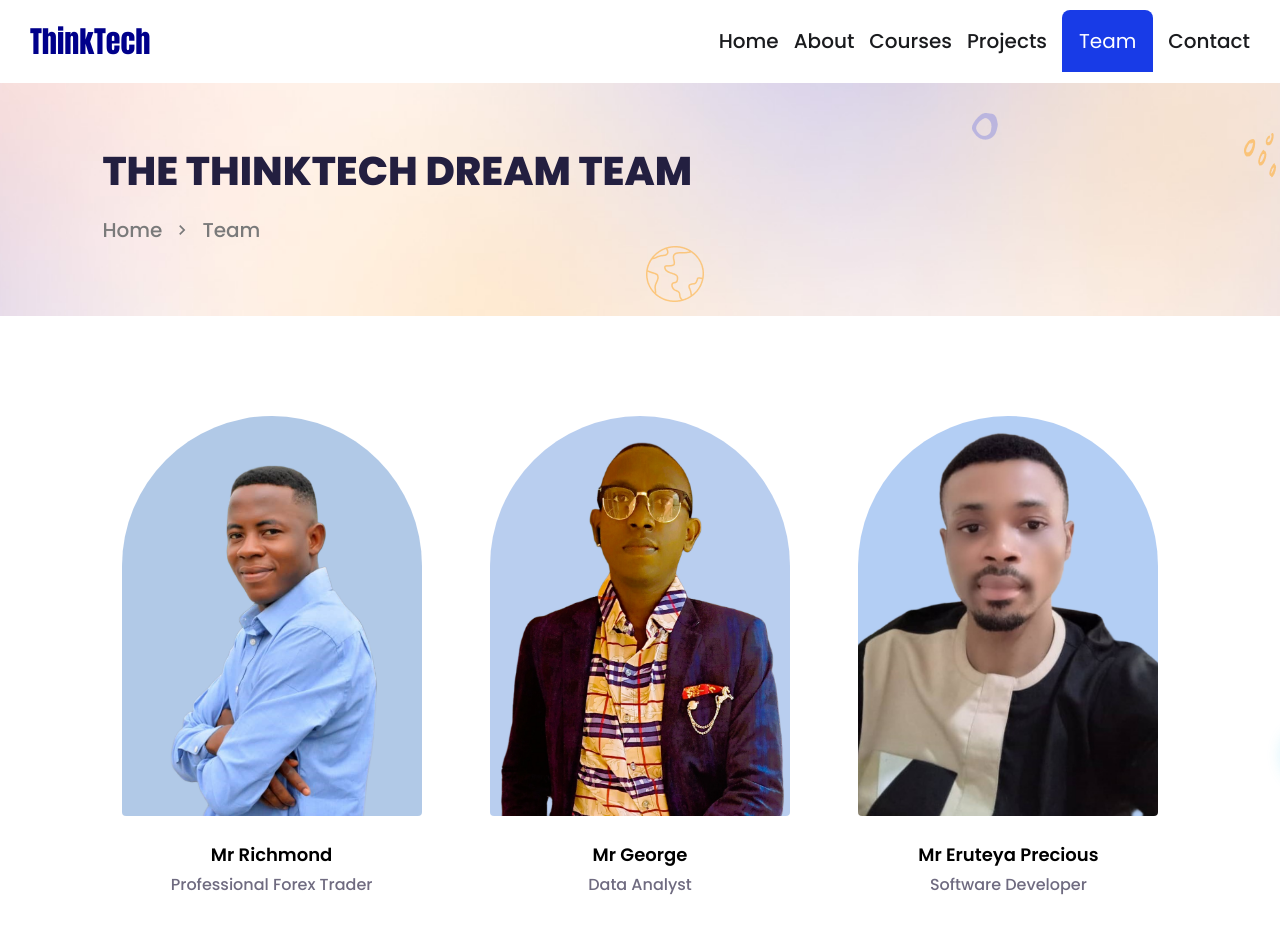
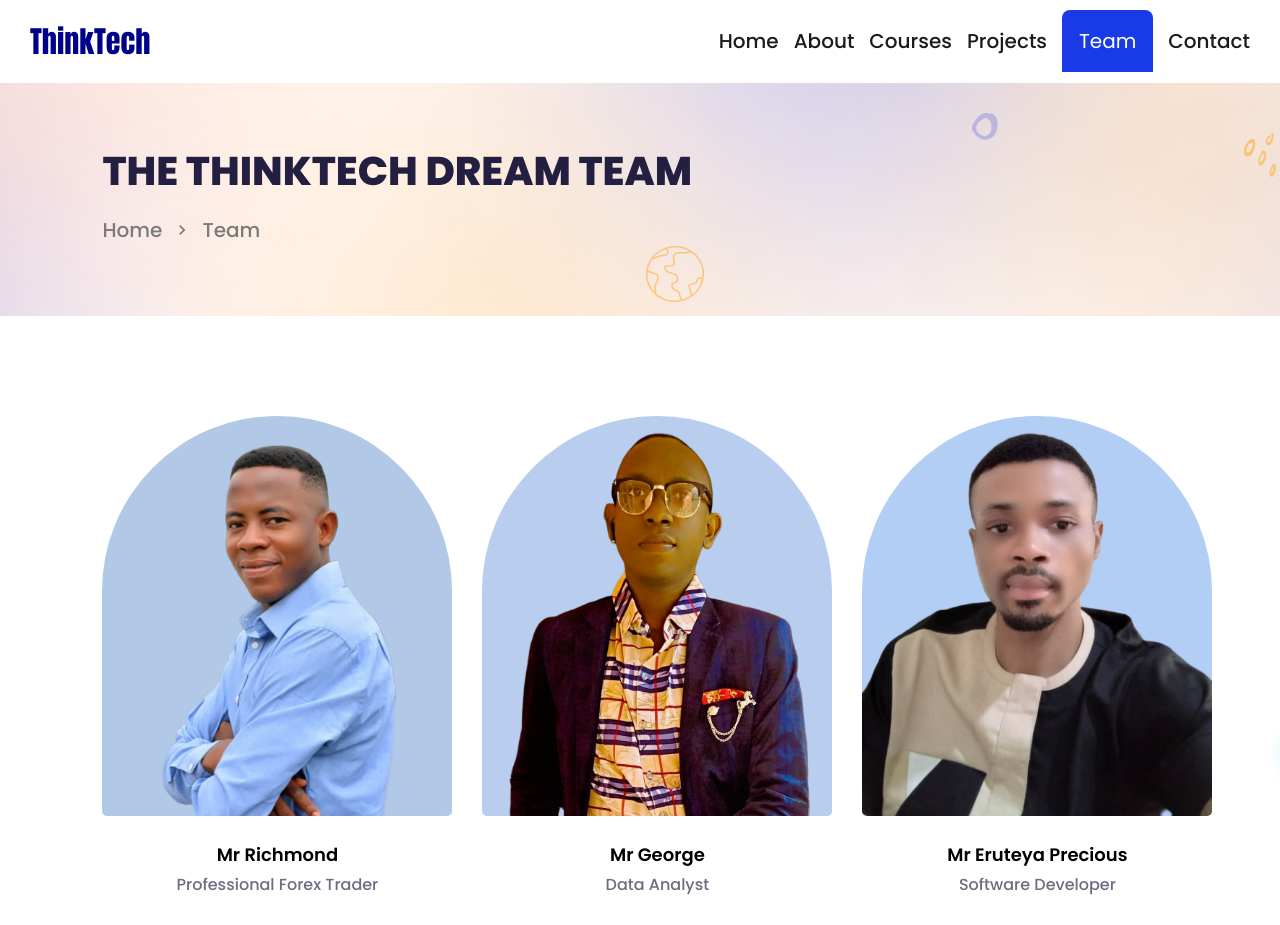
Before and after one commit to Klessy/Thinktech, a React (Vite) app: page /Team in a window 1280 px wide. Shown: the top 925 px of the page. Built offline with nearby package versions, Linux system fonts and the light colour scheme; a web font is replaced by a local one.

Commit message:
width readjusted to 350px

```diff
--- a/src/pages/about/about.css
+++ b/src/pages/about/about.css
@@ -508,7 +508,7 @@ ABOUT TEAM
   content: "";
   left: 0;
   top: 0;
-  width: 300px;
+  width: 350px;
   height: 100%;
   opacity: 0;
   transition: all 0.3s cubic-bezier(0.645, 0.045, 0.355, 1);
@@ -519,7 +519,7 @@ ABOUT TEAM
   position: absolute;
   z-index: 2;
   bottom: 40px;
-  width: 300px;
+  width: 350px;
   text-align: center;
 }
 
@@ -567,7 +567,7 @@ ABOUT TEAM
 }
 
 .team__img {
-  width: 300px;
+  width: 350px;
   height: 400px;
   /* height: 100%; */
 }
@@ -582,7 +582,7 @@ ABOUT TEAM
 
 .thinktech__instructor-info {
   /* width: 450px; */
-  width: 300px;
+  width: 350px;
   margin-top: 25px;
 }
 
```
